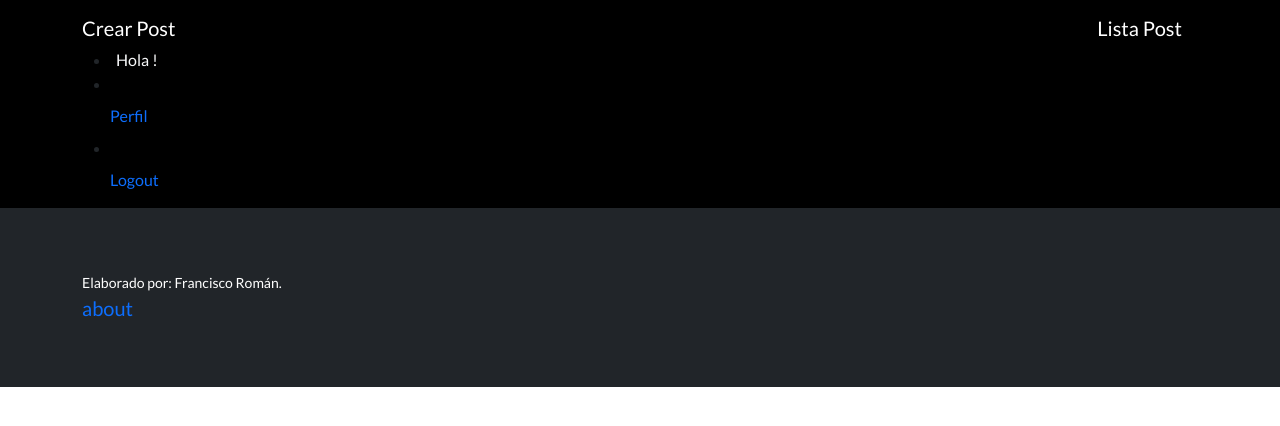
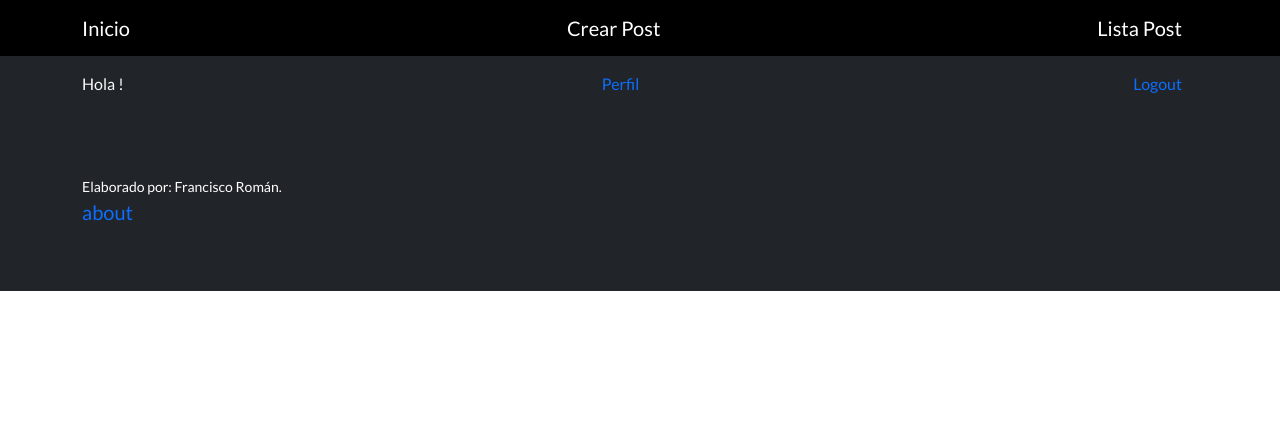
Before and after one commit to 008fire/Proyecto_Final, a Django app: page / in a window 1280 px wide. Shown: the top 426 px of the page. Run offline with Django 4.2, Linux system fonts and the light colour scheme; a user stored in the database is signed in; some libraries are stand-ins or nearby versions.

Commit message:
Cambios en base y comentarios

```diff
--- a/App_control/templates/App_control/ListaPublicacion.html
+++ b/App_control/templates/App_control/ListaPublicacion.html
@@ -15,7 +15,6 @@
         <th>Titulo</th>
         <th>Contenido</th>
         <td>Fecha</td>
-        <td>Imagen</td>
         <td></td>
       </tr>
       {% for publicacion in object_list %}
@@ -23,7 +22,8 @@
         <td>{{ publicacion.usuario }}</td>
         <td>{{ publicacion.titulo }}</td>
         <td>{{ publicacion.contenido }}</td>
-        <td>{{ publicacion.imagen}}</td>
+        <td>{{ publicacion.fechaPublicacion}}</td>
+
 
              <td>
           <a href="{% url 'DetallePost' publicacion.id%}">Ver</a>
--- a/App_control/templates/App_control/base.html
+++ b/App_control/templates/App_control/base.html
@@ -18,52 +18,33 @@
         <!-- Core theme CSS (includes Bootstrap)-->
         <link href="{% static 'css/styles.css' %}" rel="stylesheet" />
 
+
     </head>
 
     <body>
         <!-- Navigation-->
         <nav class="navbar navbar-dark bg-black static-top">
             <div class="container">
-
+                <a class="navbar-brand" href="{% url 'base' %}">Inicio</a>
                 <a class="navbar-brand" href="{% url 'CrearPost' %}">Crear Post</a>
                 <a class="navbar-brand" href="{% url 'ListaPost' %}">Lista Post</a>
+            </div>
+        </nav>
+        <nav class="navbar navbar-black bg-dark static-top">
+          <div class="container">
+            {% if request.user.is_authenticated %}
 
+              <span class="text-light"> Hola <strong>{{request.user.first_name}}</strong>!</span>
+              <a class="nav-link" href="{% url 'editar_perfil' %}"><span class="text-primary">Perfil</span></a>
+              <a class="nav-link" href="{% url 'logout' %}"><span class="text-primary">Logout</span></a>
+            {% else %}
+              <a class="nav-link" href="{% url 'login' %}"><span class="text-primary">Login</span></a>
+              <a class="nav-link" href="{% url 'registro' %}"><span class="text-primary">Registrate</span></a>
 
+            {% endif %}
+          </div>
+      </nav>
 
-                {% if request.user.is_authenticated %}
-                <div class="container">
-                <li class="nav-item">
-                  <span class="text-light"> Hola <strong>{{request.user.first_name}}</strong>!</span>
-                </li>
-                </div>
-                <div class="container">
-                <li class="nav-item">
-                  <a class="nav-link" href="{% url 'editar_perfil' %}"><span class="text-primary">Perfil</span></a>
-                </li>
-                </div>
-                <div class="container">
-                <li class="nav-item">
-                  <a class="nav-link" href="{% url 'logout' %}"><span class="text-primary">Logout</span></a>
-                </li>
-                </div>
-                {% else %}
-                <div class="container">
-                <li class="nav-item">
-                  <a class="nav-link" href="{% url 'login' %}"><span class="text-primary">Login</span></a>
-                </li>
-                </div>
-                <div class="container">
-                <li class="nav-item">
-                  <a class="nav-link" href="{% url 'registro' %}"><span class="text-primary">Registrate</span></a>
-                </li>
-                </div>
-              {% endif %}
-
-
-
-
-
-        </nav>
 
 
         {% block content %}
--- a/App_control/urls.py
+++ b/App_control/urls.py
@@ -25,7 +25,7 @@
     path('PublicacionDetalle/<int:pk>', PublicacionDetalle.as_view(), name='DetallePost'),
     path('PublicacionUpdate/<int:pk>', PublicacionUpdate.as_view(), name='UpdatePost'),
     path('PublicacionDelete/<int:pk>', PublicacionDelete.as_view(), name='DeletePost'),
-    path('ComentarioPagina/', ComentarioPagina.as_view(), name='ComentarPost'),
+    path('ComentarioPagina/<int:publicacion_id>/',ComentarioPagina.as_view(), name='ComentarPost'),
 
 
 ]
--- a/App_control/views.py
+++ b/App_control/views.py
@@ -77,15 +77,18 @@
 class PublicacionDetalle(LoginRequiredMixin, DetailView):
     model = Publicacion
     success_url = reverse_lazy('DetallePost')
+    template_name= 'App_control/PublicacionDetalle.html'
 
 class PublicacionUpdate(LoginRequiredMixin, UpdateView):
     model = Publicacion
     fields = ('titulo', 'contenido', 'imagencontenido')
     success_url = reverse_lazy('UpdatePost')
+    template_name= 'App_control/PublicacionUpdate.html'
 
 class PublicacionDelete(LoginRequiredMixin, DeleteView):
     model = Publicacion
     success_url = reverse_lazy('ListaPost')
+    template_name= 'App_control/PublicacionDelete.html'
 
 
 class PublicacionCreacion(LoginRequiredMixin, CreateView):
```
Also changed, not shown: db.sqlite3.
